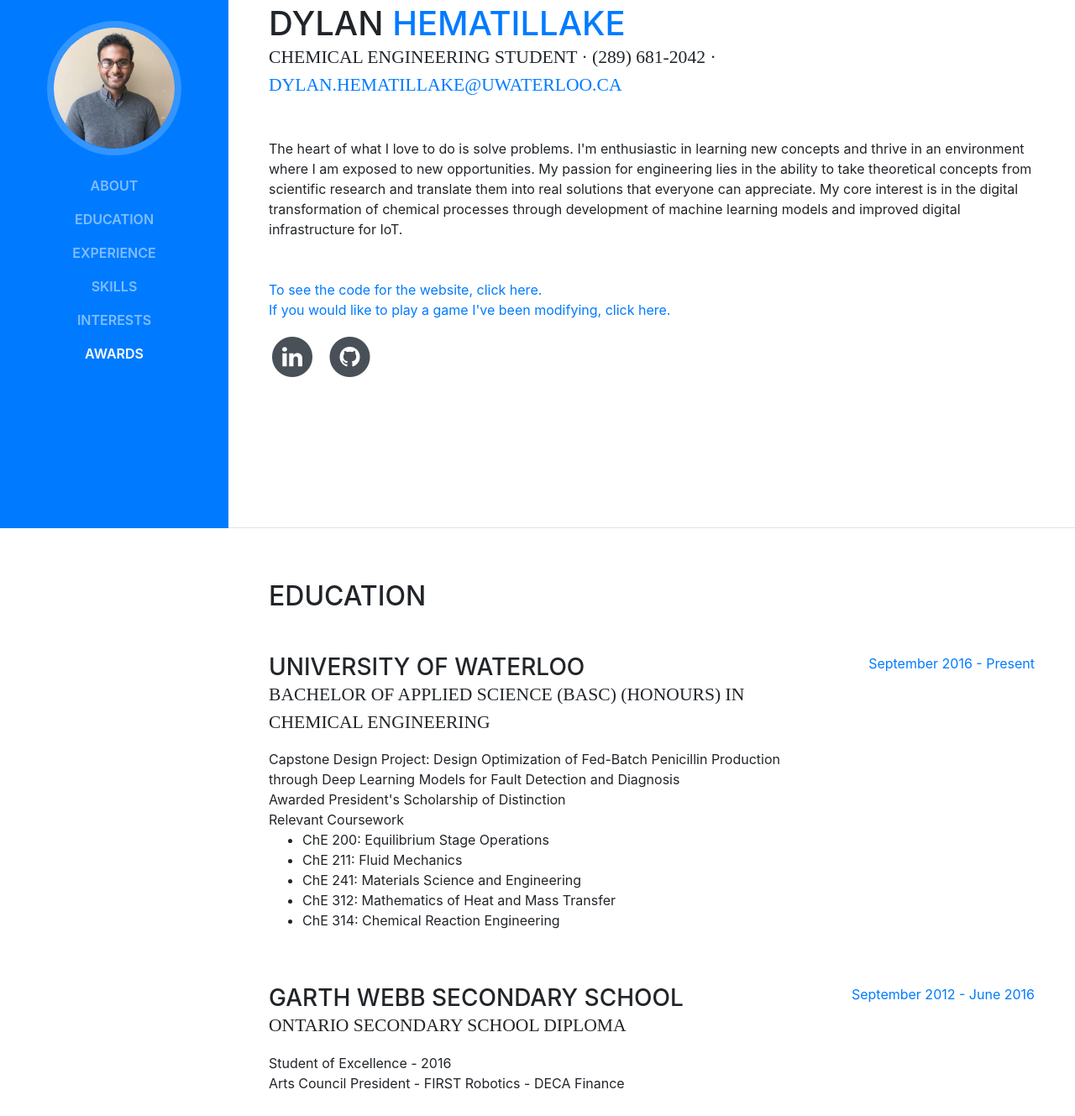
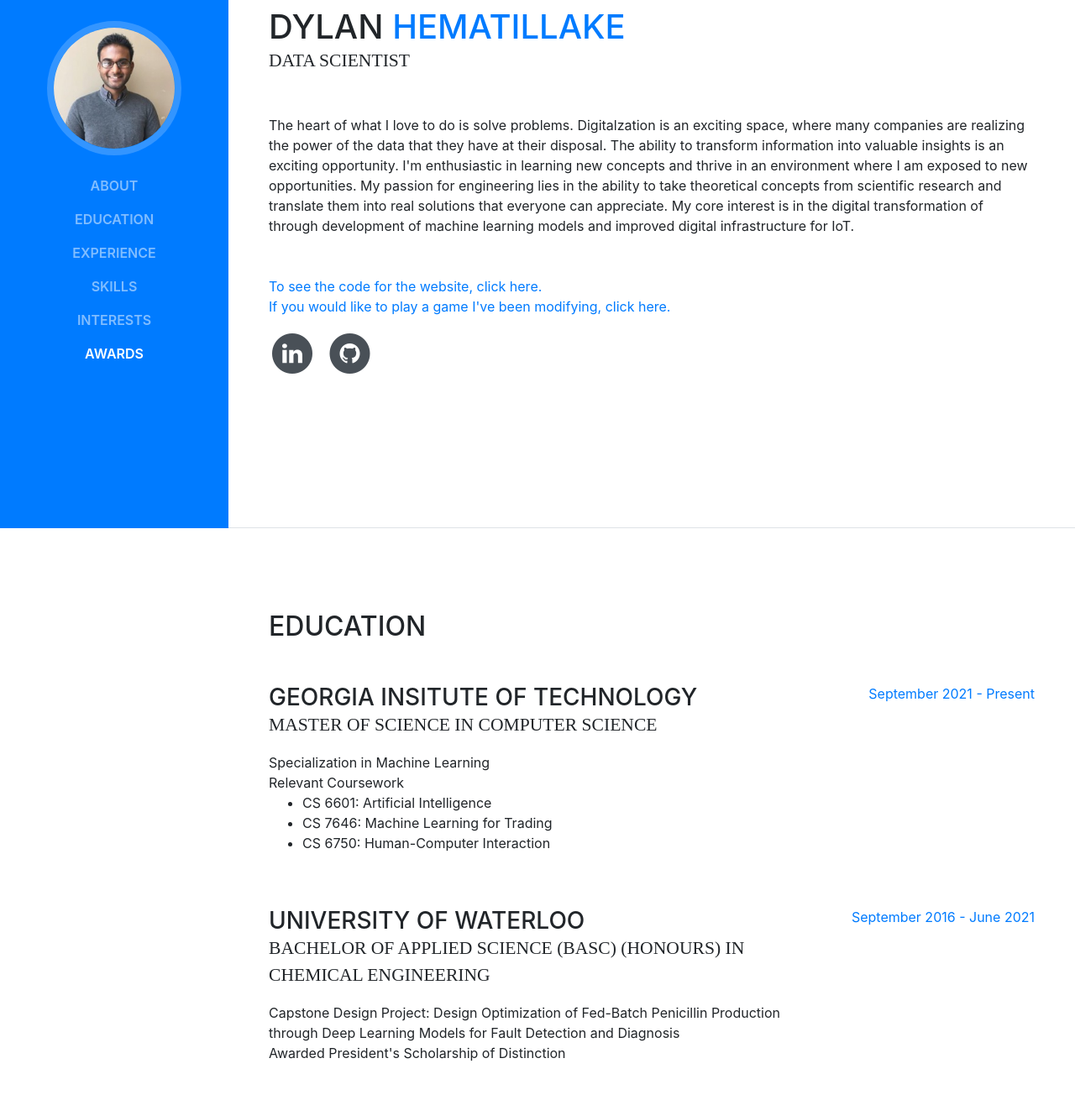
Before and after one commit to hematilldyl/hematilldyl.github.io, a website with bundled scripts: page index.html in a window 1280 px wide. Shown: the part 171-1500 px from the top of the page at 84% size. Built offline with nearby package versions, Linux system fonts and the light colour scheme; a web font is replaced by a local one.

Commit message:
Update index.html

```diff
--- a/index.html
+++ b/index.html
@@ -68,12 +68,13 @@
           <h1 class="mb-0">Dylan
             <span class="text-primary">Hematillake</span>
           </h1>
-          <div class="subheading mb-5">Chemical Engineering Student · (289) 681-2042 ·
-            <a href="mailto:dylan.hematillake@uwaterloo">dylan.hematillake@uwaterloo.ca</a>
+          <div class="subheading mb-5">Data Scientist
           </div>
-          <p class="mb-5">The heart of what I love to do is solve problems. I'm enthusiastic in learning new concepts and thrive in an environment where I am exposed to new opportunities.
+          <p class="mb-5">The heart of what I love to do is solve problems. Digitalzation is an exciting space, where many companies are realizing the power of the data that they
+		  have at their disposal. The ability to transform information into valuable insights is an exciting opportunity.
+		  I'm enthusiastic in learning new concepts and thrive in an environment where I am exposed to new opportunities.
 		  My passion for engineering lies in the ability to take theoretical concepts from scientific research and translate them into real solutions that everyone can appreciate.
-		  My core interest is in the digital transformation of chemical processes through development of machine learning models and improved digital infrastructure for IoT.</p>
+		  My core interest is in the digital transformation of through development of machine learning models and improved digital infrastructure for IoT.</p>
 		  <div></div>
 		  <a href="https://github.com/hematilldyl/hematilldyl.github.io">To see the code for the website, click here.</a>
 		  <div></div>
@@ -107,35 +108,33 @@
 
           <div class="resume-item d-flex flex-column flex-md-row mb-5">
             <div class="resume-content mr-auto">
+              <h3 class="mb-0">Georgia Insitute of Technology</h3>
+              <div class="subheading mb-3">Master of Science in Computer Science</div>
+              <div>Specialization in Machine Learning</div>
+		    <div>Relevant Coursework</div>
+		    <ul style="list-style-type:disc">
+			    <li>CS 6601: Artificial Intelligence</li>
+			    <li>CS 7646: Machine Learning for Trading</li>
+			    <li>CS 6750: Human-Computer Interaction</li>
+			  </ul>
+              <p></p>
+            </div>
+            <div class="resume-date text-md-right">
+              <span class="text-primary">September 2021 - Present</span>
+            </div>
+          </div>
+          <div class="resume-item d-flex flex-column flex-md-row mb-5">
+            <div class="resume-content mr-auto">
               <h3 class="mb-0">University of Waterloo</h3>
               <div class="subheading mb-3">Bachelor of Applied Science (BASc) (Honours) in Chemical Engineering</div>
               <div></div>
 		    <div>Capstone Design Project: Design Optimization of Fed-Batch Penicillin Production through Deep Learning Models for Fault Detection and Diagnosis</div>
 	            <div>Awarded President's Scholarship of Distinction</div>
-		    <div>Relevant Coursework</div>
-		    <ul style="list-style-type:disc">
-			    <li>ChE 200: Equilibrium Stage Operations</li>
-			    <li>ChE 211: Fluid Mechanics</li>
-			    <li>ChE 241: Materials Science and Engineering</li>
-			    <li>ChE 312: Mathematics of Heat and Mass Transfer</li>
-			    <li>ChE 314: Chemical Reaction Engineering</li>
-			  </ul>
+
               <p></p>
             </div>
             <div class="resume-date text-md-right">
-              <span class="text-primary">September 2016 - Present</span>
-            </div>
-          </div>
-		   <div class="resume-item d-flex flex-column flex-md-row mb-5">
-            <div class="resume-content mr-auto">
-              <h3 class="mb-0">Garth Webb Secondary School</h3>
-              <div class="subheading mb-3">Ontario Secondary School Diploma</div>
-              <div>Student of Excellence - 2016</div>
-			  <div>Arts Council President - FIRST Robotics - DECA Finance</div
-              <p></p>
-            </div>
-            <div class="resume-date text-md-right">
-              <span class="text-primary">September 2012 - June 2016</span>
+              <span class="text-primary">September 2016 - June 2021</span>
             </div>
           </div>
       </section>
```
